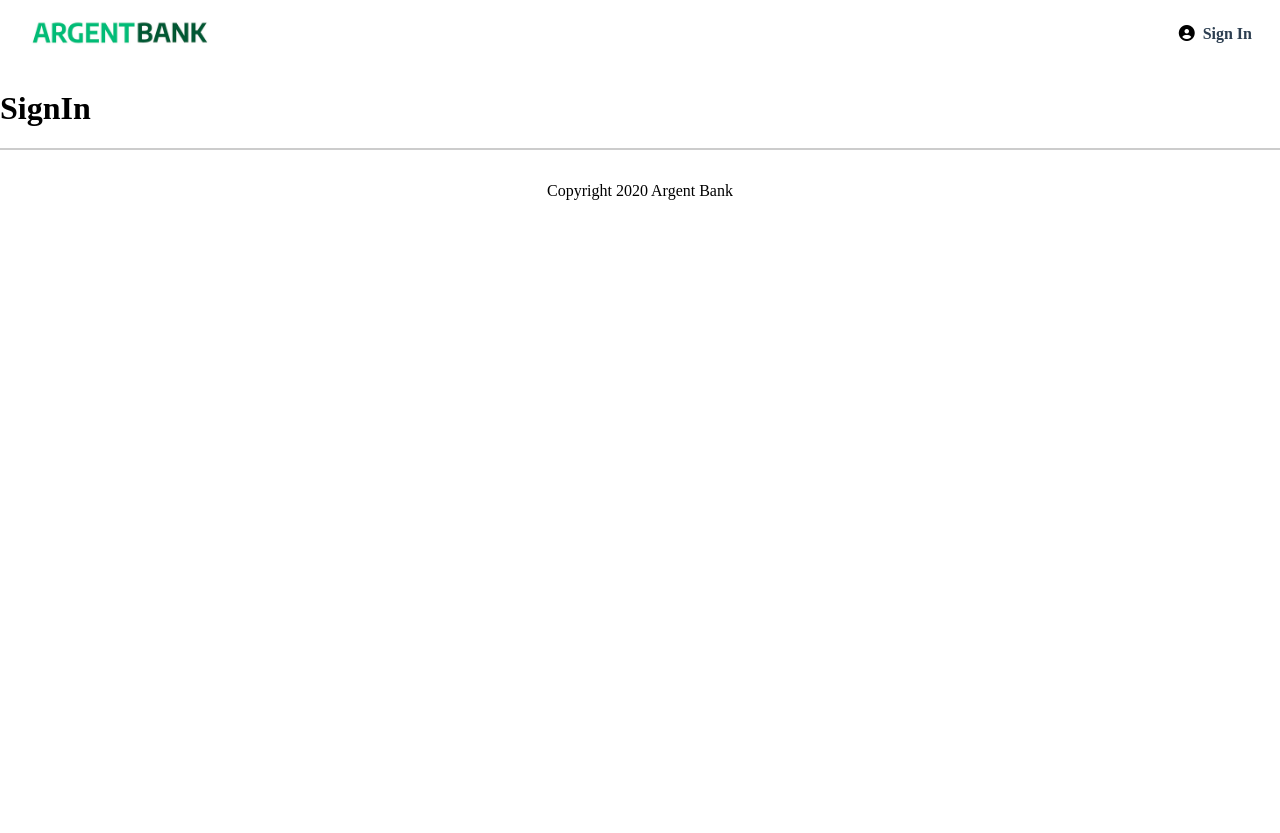
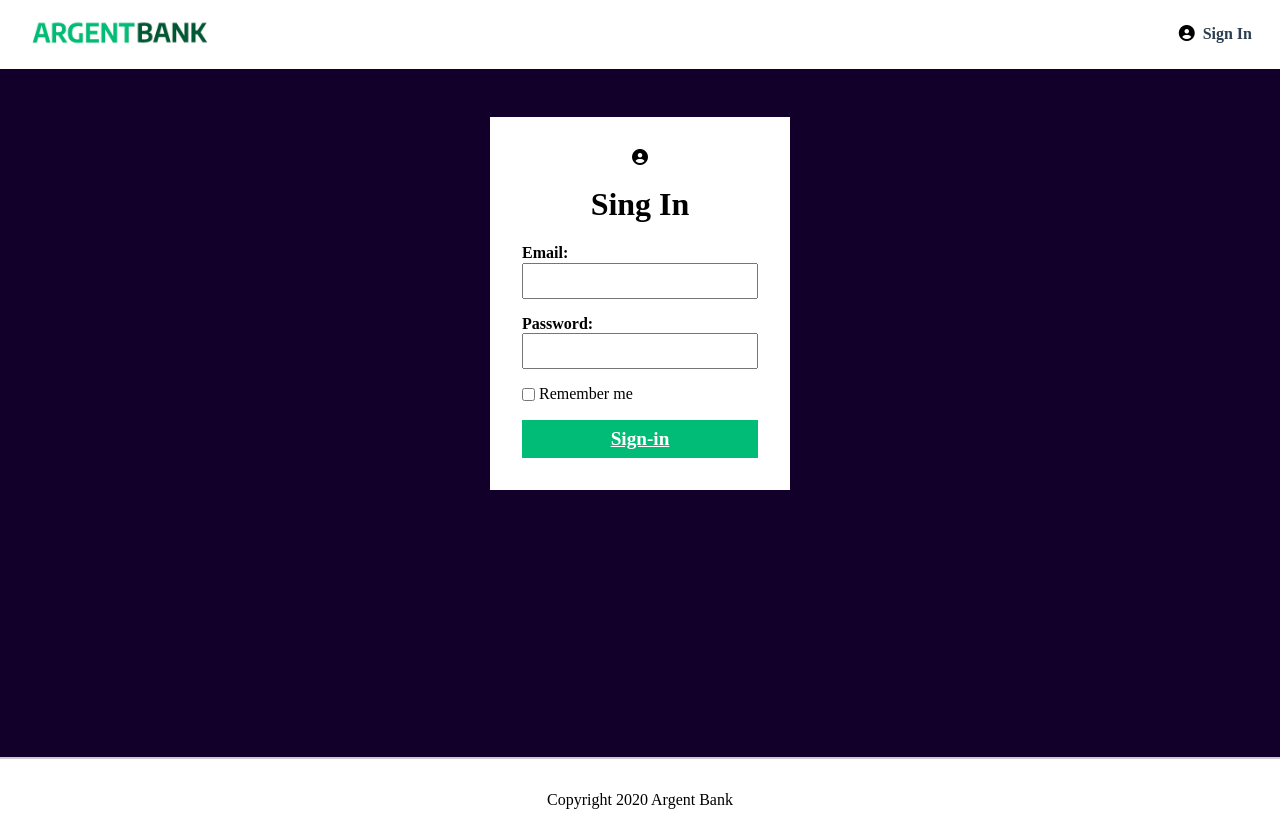
Before and after one commit to Julien-Oclock/Levieux_Julien_p13_28042023, a React (Vite) app: page /sign-in in a window 1280 px wide. Before the commit the page ends 800 px from the top, so only its background shows below. Built offline with nearby package versions, Linux system fonts and the light colour scheme.

Commit message:
create login component

```diff
--- a/src/Components/Header/styles.scss
+++ b/src/Components/Header/styles.scss
@@ -3,6 +3,7 @@
   justify-content: space-between;
   align-items: center;
   padding: 5px 20px;
+  max-height: 150px;
 
   &__logo-image {
     width: 200px;
--- a/src/Components/Login/index.jsx
+++ b/src/Components/Login/index.jsx
@@ -1,65 +1,34 @@
-import {UseRef, useState, useEffect} from 'react';
-import { useNavigate } from 'react-router-dom';
+import { useForm } from 'react-hook-form';
 
-import { useDispatch } from 'react-redux';
-import { login } from '../../Layouts/AuthSlice';
+import './styles.scss';
+
 
 const Login = () => {
 
-    const useRef = useRef();
-    const errRef = useRef();
-    const [user, setUser] = useState('');
-    const [password, setPassword] = useState('');
-    const [error, setError] = useState('');
-    const navigate = useNavigate();
+    const { register, handleSubmit } = useForm();
 
-    const [login , { isLoading }] = useState(false);
-    const dispatch = useDispatch();
-
-    useEffect(() => {
-        useRef.current.focus();
-    }, []);
-
-    useEffect(() => {
-
-    }, [user, password]);
-
-    const handleLogin = async (e) => {
-        e.preventDefault();
-        try {
-            const userData = await login({user, password}).unwrap();
-            console.log(userData);
-            dispatch(login({...userData, user}));
-            setUser('');
-            setPassword('');
-            navigate('/dashboard');
-        } catch (error) {
-            setError(error.data.message);
-            console.log(error.data.message);
-            errRef.current.focus();
-        }
+    const submitForm = (data) => {
+        console.log(data);
     }
 
-    const handleMailInput = (e) => setUser(e.target.value);
-
-    const handlePasswordInput = (e) => setPassword(e.target.value);
-
-    const content = isLoading ? <h1>Loading...</h1> : (
+    const content = (
             <section className="login">
-            <form className="login__form" onSubmit={handleLogin}>
-                <h1 className="login__title">Sign In</h1>
-                <label className="login__label" htmlFor="email">
+                <div className="login__header">
+                <i className="fa-solid fa-circle-user"></i>
+                <h1>Sing In</h1>
+                </div>
+                <form className="login__form" onSubmit={handleSubmit(submitForm)}>
+                    <div className="form-group">
+                        <label htmlFor="email">
                             Email:
                         </label>
                         <input
-                    className="login__input"
                             type="email"
                             id="email"
-                    ref={useRef}
-                    value={user}
-                    onChange={handleMailInput}
-                    autoComplete='off'
+                            {...register('email', { required: true })}
                         />
+                    </div>
+                    <div className="form-group">
                         <label className="login__label" htmlFor="password">
                             Password:
                         </label>
@@ -67,10 +36,16 @@ const Login = () => {
                             className="login__input"
                             type="password"
                             id="password"
-                    value={password}
-                    onChange={handlePasswordInput}
-                    autoComplete='off'
+                            {...register('password', { required: true })}
                         />
+                    </div>
+                    <div className="input-remember">
+                        <input type="checkbox" id="remember-me" />
+                        <label htmlFor="remember-me">
+                            Remember me
+                        </label>
+                     </div>
+                    <button type='submit' className='submit-button'>Sign-in</button>
                 </form>
             </section>
     )
--- /dev/null
+++ b/src/Components/Login/styles.scss
@@ -0,0 +1,52 @@
+.login {
+  box-sizing: border-box;
+  background-color: white;
+  width: 300px;
+  margin: 0 auto;
+  padding: 2rem;
+
+  &__header {
+    display: flex;
+    flex-direction: column;
+    justify-content: center;
+    align-items: center;
+  }
+}
+
+.form-group {
+  display: flex;
+  flex-direction: column;
+  text-align: left;
+  margin-bottom: 1rem;
+
+  label {
+    font-weight: bold;
+  }
+
+  input {
+    padding: 5px;
+    font-size: 1.2rem;
+  }
+}
+
+.input-remember {
+  display: flex;
+
+  label {
+    margin-left: 0.25rem;
+  }
+}
+
+.submit-button {
+  display: block;
+  width: 100%;
+  padding: 8px;
+  font-size: 1.2rem;
+  font-weight: bold;
+  margin-top: 1rem;
+  border: none;
+  border-color: #00bc77;
+  background-color: #00bc77;
+  color: #fff;
+  text-decoration: underline;
+}
--- a/src/Pages/HomePage/index.jsx
+++ b/src/Pages/HomePage/index.jsx
@@ -10,7 +10,7 @@ import FeatureCard from '../../Components/FeatureCard';
 import './styles.scss';
 
 // feature data
-import data from '../../App/data/featureData';
+import data from '../../app/data/featureData';
 
 const HomePage = () => {
     return (
--- a/src/Pages/SignIn/index.jsx
+++ b/src/Pages/SignIn/index.jsx
@@ -1,12 +1,17 @@
 import Header from '../../Components/Header';
 import Footer from '../../Components/Footer';
+import Login from '../../Components/Login';
+
+import './styles.scss';
 
 const SignIn = () => {
 
     return (
         <div>
             <Header />
-            <h1>SignIn</h1>
+            <section className="login-container">
+                <Login />
+            </section>
             <Footer />
         </div>
     )
--- /dev/null
+++ b/src/Pages/SignIn/styles.scss
@@ -0,0 +1,5 @@
+.login-container {
+  background-color: #12002b;
+  height: 80vh;
+  padding-top: 3rem;
+}
```
Lines whose indentation alone changed are shown as unchanged.
